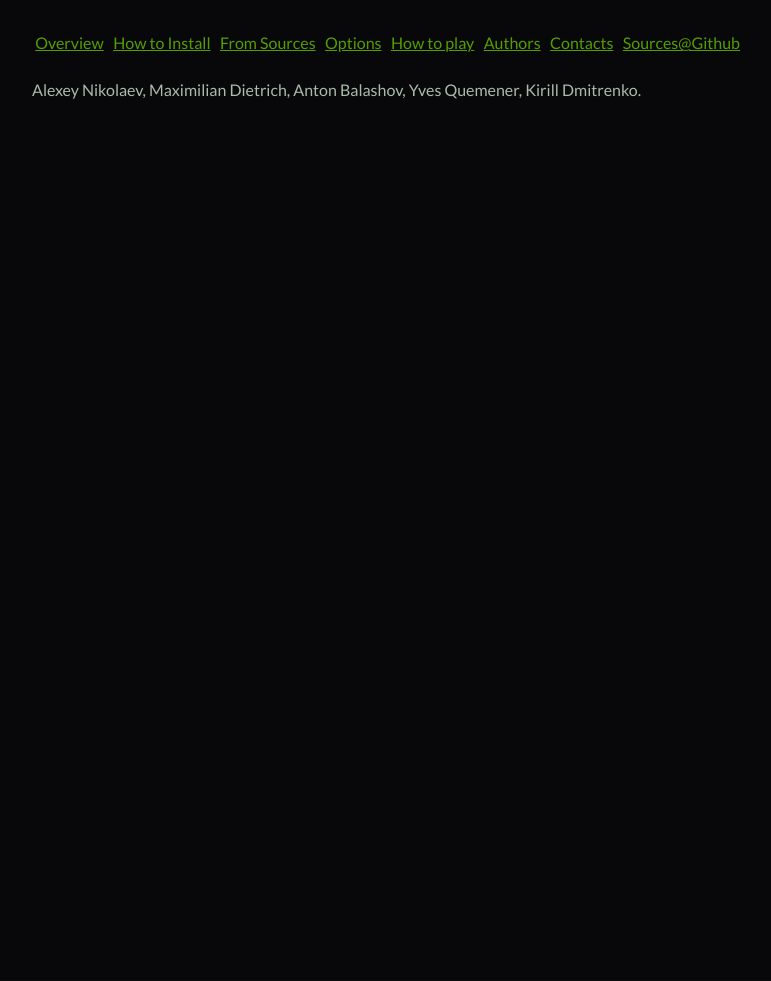
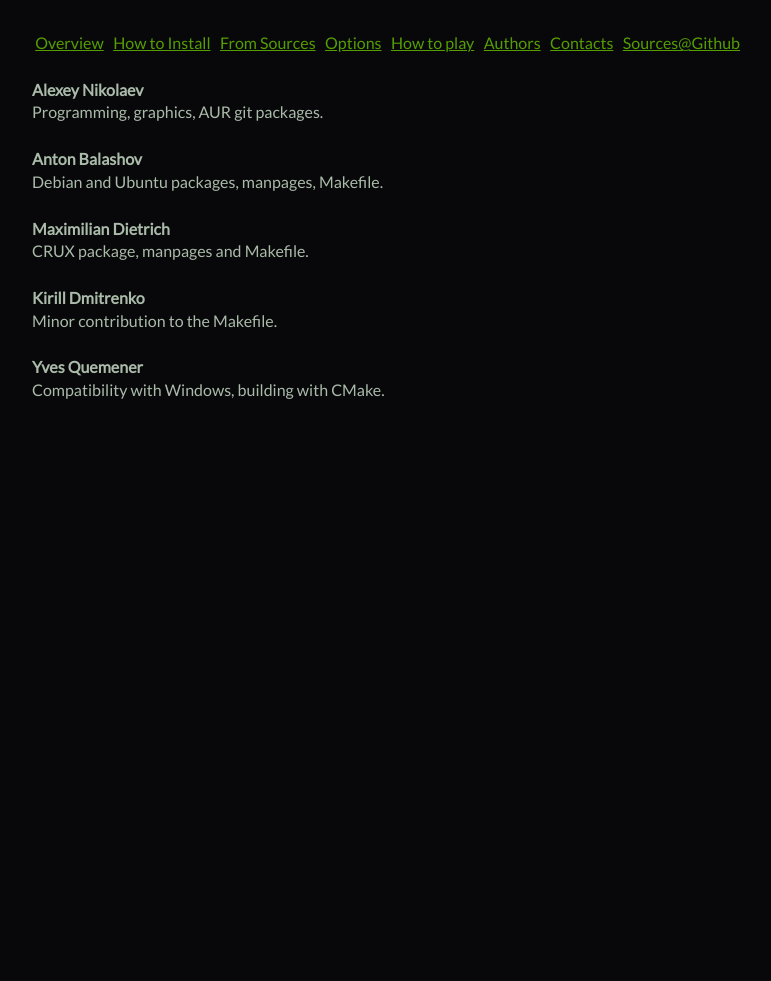
Before and after one commit to a-nikolaev/curseofwar, a Jekyll site: the page built from authors/index.markdown, in a window 1280 px wide. Shown: the whole page, without its empty margins (248-1019 px from the left). Built offline with Jekyll 4.4.1, drawn with Linux system fonts in a browser that asks for light colours; Markdown is read by kramdown in place of the engine named in the settings.

Commit message:
link to the new AUR pkg, more detailed Authors page

```diff
--- a/authors/index.markdown
+++ b/authors/index.markdown
@@ -2,8 +2,18 @@
 layout: page
 title: Authors contributed to the project
 ---
-Alexey Nikolaev,
-Maximilian Dietrich,
-Anton Balashov,
-Yves Quemener,
-Kirill Dmitrenko.
+
+**Alexey Nikolaev**
+Programming, graphics, AUR git packages.
+
+**Anton Balashov**
+Debian and Ubuntu packages, manpages, Makefile.
+
+**Maximilian Dietrich**
+CRUX package, manpages and Makefile.
+
+**Kirill Dmitrenko**
+Minor contribution to the Makefile.
+
+**Yves Quemener**
+Compatibility with Windows, building with CMake.
--- a/index.markdown
+++ b/index.markdown
@@ -11,7 +11,7 @@ title: Home
 [![screenshot-sdl3](http://i.imgur.com/YM0nYQvs.png)](http://i.imgur.com/YM0nYQv.png)
 
 **Curse of War** is a fast-paced action strategy game for Linux originally
-implemented using ncurses user interface. An SDL graphical version is also available.
+implemented using ncurses user interface. An SDL graphical version is also available (since version 1.2.0).
 
 Unlike most RTS, you are not controlling units, but focus on high-level
 strategic planning: Building infrastructure, securing resources,
```
Also changed, not shown: install/index.markdown (+4 -3 lines).
